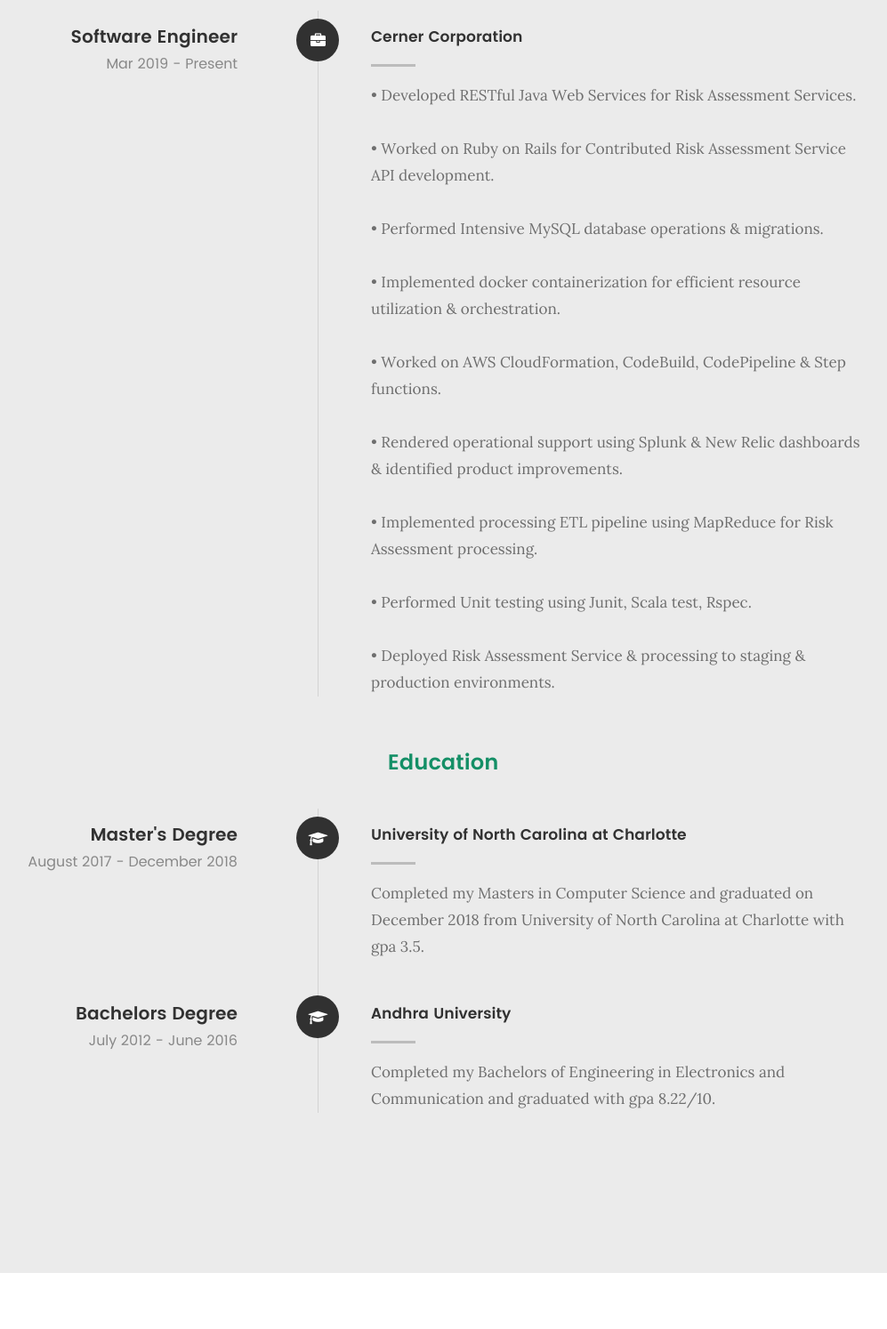
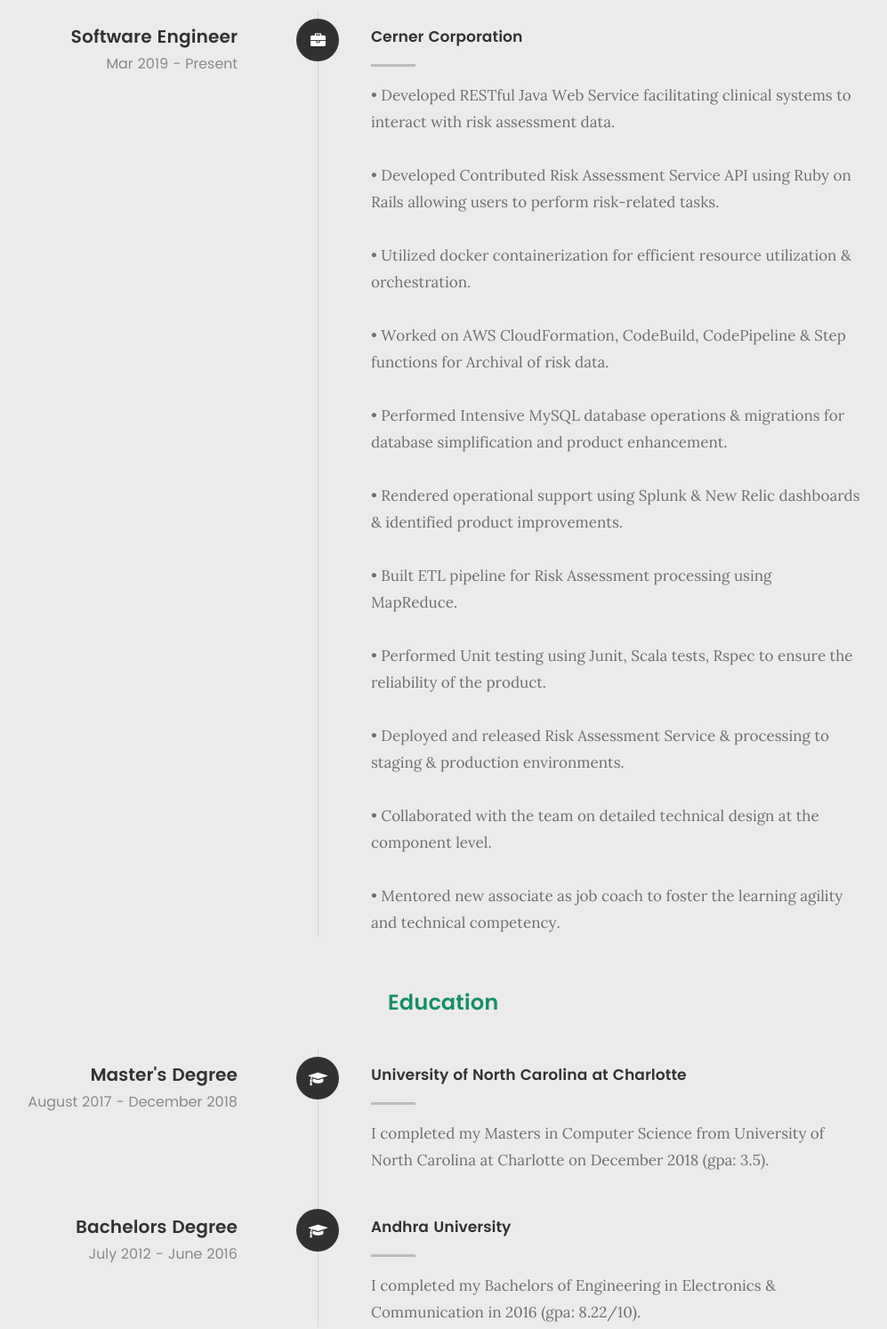
Before and after one commit to akshayKarai/akshayKarai.github.io, a plain HTML site: page index.html in a window 1280 px wide. Shown: the part 3032-4526 px from the top of the page at 89% size, without its empty margins (142-1139 px from the left). Drawn offline with Linux system fonts and the light colour scheme; files whose address does not match are found by name.

Commit message:
Update index.html

```diff
--- a/index.html
+++ b/index.html
@@ -268,15 +268,19 @@
 	   				<div class="timeline-content">
 	   					<h4>Cerner Corporation</h4>
 
-						<p>	• Developed RESTful Java Web Services for Risk Assessment Services. </p>
-						<p>	• Worked on Ruby on Rails for Contributed Risk Assessment Service API development. </p>
-						<p>	• Performed Intensive MySQL database operations & migrations. </p>
-						<p>	• Implemented docker containerization for efficient resource utilization & orchestration. </p>
-						<p>	• Worked on AWS CloudFormation, CodeBuild, CodePipeline & Step functions. </p>
-						<p>	• Rendered operational support using Splunk & New Relic dashboards & identified product improvements. </p>
-						<p>	• Implemented processing ETL pipeline using MapReduce for Risk Assessment processing. </p>
-						<p>	• Performed Unit testing using Junit, Scala test, Rspec. </p>
-						<p>	• Deployed Risk Assessment Service & processing to staging & production environments. </p>
+						<p>•	Developed RESTful Java Web Service facilitating clinical systems to interact with risk assessment data. </p>
+						<p>•	Developed Contributed Risk Assessment Service API using Ruby on Rails allowing users to perform risk-related tasks. </p>
+						<p>•	Utilized docker containerization for efficient resource utilization & orchestration. </p>
+						<p>•	Worked on AWS CloudFormation, CodeBuild, CodePipeline & Step functions for Archival of risk data.  </p>
+						<p>•	Performed Intensive MySQL database operations & migrations for database simplification and product enhancement. </p>
+						<p>•	Rendered operational support using Splunk & New Relic dashboards & identified product improvements. </p>
+						<p>•	Built ETL pipeline for Risk Assessment processing using MapReduce.</p>
+						<p>•	Performed Unit testing using Junit, Scala tests, Rspec to ensure the reliability of the product.</p>
+						<p>•	Deployed and released Risk Assessment Service & processing to staging & production environments.</p>
+						<p>•	Collaborated with the team on detailed technical design at the component level.</p>
+						<p>•	Mentored new associate as job coach to foster the learning agility and technical competency.</p>
+
+
 
 	   				</div>
 
@@ -315,7 +319,7 @@
 
 	   				<div class="timeline-content">
 	   					<h4>University of North Carolina at Charlotte</h4>
-	   					<p>Completed my Masters in Computer Science and graduated on December 2018 from University of North Carolina at Charlotte with gpa 3.5.</p>
+	   					<p>I completed my Masters in Computer Science from University of North Carolina at Charlotte on December 2018 (gpa: 3.5).</p>
 	   				</div>
 
 	   			</div> <!-- /timeline-block -->
@@ -333,7 +337,7 @@
 
 	   				<div class="timeline-content">
 	   					<h4>Andhra University</h4>
-	   					<p>Completed my Bachelors of Engineering in Electronics and Communication and graduated with gpa 8.22/10.</p>
+	   					<p>I completed my Bachelors of Engineering in Electronics & Communication in 2016 (gpa: 8.22/10).</p>
 	   				</div>
 
 	   			</div> <!-- /timeline-block -->
```
